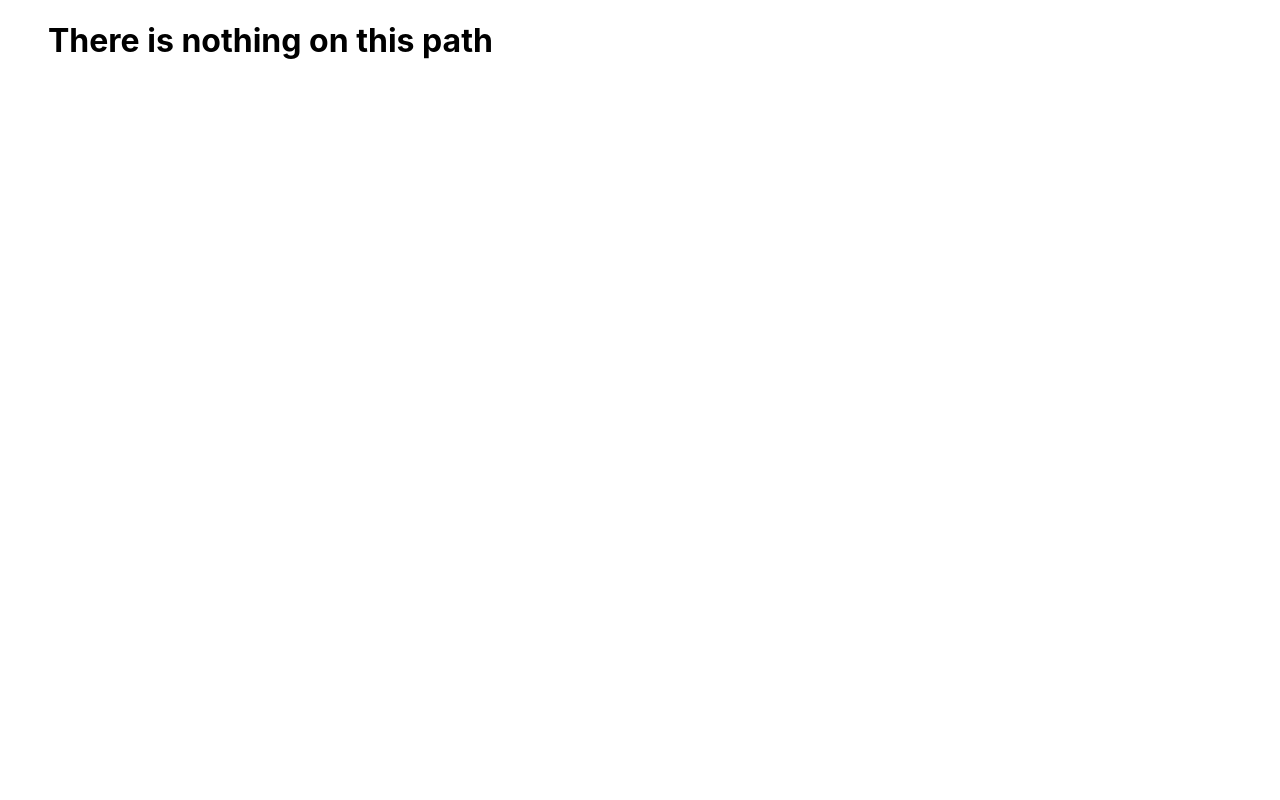
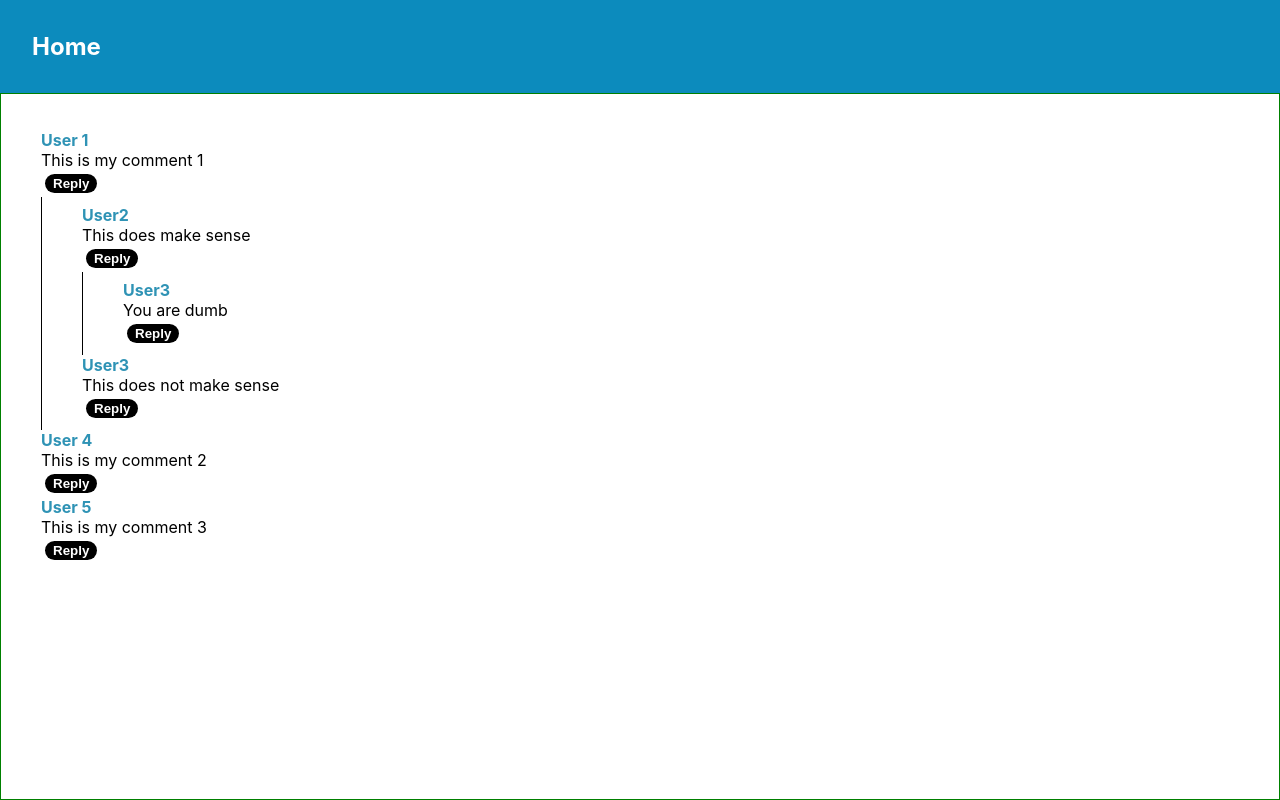
Before and after one commit to aayush-jangra/frontend, a React (Create React App) app in the folder machine-coding/: page /nested-comments in a window 1280 px wide. Built offline with nearby package versions, Linux system fonts and the light colour scheme.

Commit message:
Nested Comments

```diff
--- a/machine-coding/src/App.js
+++ b/machine-coding/src/App.js
@@ -4,6 +4,7 @@ import { Caraousel } from "./Pages/Caraousel/CaraouselPage";
 import { DebounceAndThrottle } from "./Pages/DebounceAndThrottle/DebounceAndThrottle";
 import { Homepage } from "./Pages/Homepage/Homepage";
 import { MemoryGamePage } from "./Pages/MemoryGame/MemoryGamePage";
+import { NestedCommentsPage } from "./Pages/NestedComments/NestedCommentsPage";
 import { OtpInputPage } from "./Pages/OtpInput/OtpInputPage";
 import { ProgressBarPage } from "./Pages/ProgressBar/ProgressBarPage";
 import { QueueGridPage } from "./Pages/QueueGrid/QueueGridPage";
@@ -88,6 +89,10 @@ function App() {
       path: "/memory-game",
       component: <MemoryGamePage />,
     },
+    {
+      path: "/nested-comments",
+      component: <NestedCommentsPage />,
+    },
   ];
 
   return (
--- /dev/null
+++ b/machine-coding/src/Pages/NestedComments/NestedComments.jsx
@@ -0,0 +1,72 @@
+import { useState } from "react";
+import "./nestedCommentsStyles.css";
+
+export const Comment = ({
+  comment,
+  allComments,
+  replyToComment,
+  deleteComment,
+}) => {
+  const [showInput, setShowInput] = useState(false);
+  const [inputValue, setinputValue] = useState("");
+
+  const handleChange = (e) => {
+    setinputValue(e.target.value);
+  };
+
+  return (
+    <div className="comment">
+      <div className="comment-author">{comment.author}</div>
+      <div>{comment.content}</div>
+      <div className="comment-reply-box">
+        <button
+          className="comment-reply-button"
+          onClick={() => setShowInput((prev) => !prev)}
+        >
+          Reply
+        </button>
+        {comment.author === "You" && (
+          <button
+            className="comment-delete-button"
+            onClick={() => deleteComment(comment.id)}
+          >
+            Delete
+          </button>
+        )}
+      </div>
+      {showInput && (
+        <div className="comment-reply-input-container">
+          <textarea
+            style={{ width: 300, height: 100 }}
+            value={inputValue}
+            onChange={handleChange}
+          />
+          <button
+            onClick={() => {
+              replyToComment(comment.id, inputValue);
+              setinputValue("");
+              setShowInput(false);
+            }}
+            disabled={!inputValue}
+            className="comment-post-button"
+          >
+            Post
+          </button>
+        </div>
+      )}
+      {comment.replies && !!comment.replies.length && (
+        <div className="replies">
+          {comment.replies.map((id) => (
+            <Comment
+              key={id}
+              comment={allComments[id]}
+              allComments={allComments}
+              replyToComment={replyToComment}
+              deleteComment={deleteComment}
+            />
+          ))}
+        </div>
+      )}
+    </div>
+  );
+};
--- /dev/null
+++ b/machine-coding/src/Pages/NestedComments/NestedCommentsPage.jsx
@@ -0,0 +1,68 @@
+import { useState } from "react";
+import { defaultComments } from "../../constants/comments";
+import { Comment } from "./NestedComments";
+import "./nestedCommentsStyles.css";
+
+export const NestedCommentsPage = () => {
+  const [comments, setComments] = useState(defaultComments);
+
+  const rootComments = Object.values(comments).filter(
+    (comment) => comment.parentId === null
+  );
+
+  const replyToComment = (id, content) => {
+    const newComment = {
+      id: Date.now(),
+      parentId: id,
+      replies: [],
+      author: "You",
+      content,
+    };
+
+    setComments((prev) => {
+      const copy = { ...prev };
+
+      copy[id].replies.push(newComment.id);
+
+      return { [newComment.id]: { ...newComment }, ...copy };
+    });
+  };
+
+  const deleteComment = (id) => {
+    setComments((prev) => {
+      const copy = { ...prev };
+
+      copy[copy[id].parentId].replies = copy[copy[id].parentId].replies.filter(
+        (replyId) => replyId !== id
+      );
+
+      // Enough till now to delete from UI
+
+      const deleteRecursively = (commentId) => {
+        copy[commentId].replies?.forEach((replyId) => {
+          deleteRecursively(replyId);
+        });
+
+        delete copy[commentId];
+      };
+
+      deleteRecursively(id);
+
+      return copy;
+    });
+  };
+
+  return (
+    <div>
+      {rootComments.map((comment) => (
+        <Comment
+          key={comment.id}
+          comment={comment}
+          allComments={comments}
+          replyToComment={replyToComment}
+          deleteComment={deleteComment}
+        />
+      ))}
+    </div>
+  );
+};
--- /dev/null
+++ b/machine-coding/src/Pages/NestedComments/nestedCommentsStyles.css
@@ -0,0 +1,76 @@
+.comments {
+  width: 100%;
+  display: flex;
+  flex-direction: column;
+  align-items: start;
+  justify-content: start;
+  gap: 8px;
+}
+
+.comment {
+  text-align: start;
+  padding-left: 4px;
+  width: 100%;
+}
+
+.replies {
+  padding: 8px 0 8px 36px;
+  border-left: 1px solid;
+}
+
+.comment-author {
+  font-weight: 700;
+  color: rgb(47, 147, 181);
+}
+
+.comment-reply-button {
+  background-color: black;
+  border: 0;
+  border-radius: 16px;
+  color: white;
+  padding: 2px 8px;
+  cursor: pointer;
+  font-weight: 700;
+}
+
+.comment-post-button {
+  background-color: lightgreen;
+  border: 0;
+  border-radius: 16px;
+  color: black;
+  padding: 2px 8px;
+  cursor: pointer;
+  width: 64px;
+  height: 32px;
+  align-self: flex-end;
+  font-weight: 700;
+}
+
+.comment-post-button:disabled {
+  background-color: gray;
+  cursor: not-allowed;
+}
+
+.comment-delete-button {
+  background-color: red;
+  border: 0;
+  border-radius: 16px;
+  color: white;
+  padding: 2px 8px;
+  cursor: pointer;
+  font-weight: 700;
+}
+
+.comment-reply-box {
+  display: flex;
+  gap: 16px;
+  padding: 4px;
+}
+
+.comment-reply-input-container {
+  display: flex;
+  flex-direction: column;
+  gap: 16px;
+  margin: 12px 0px;
+  width: min-content;
+}
--- /dev/null
+++ b/machine-coding/src/constants/comments.js
@@ -0,0 +1,44 @@
+export const defaultComments = {
+  1: {
+    id: 1,
+    author: "User 1",
+    content: "This is my comment 1",
+    replies: ["4", "5"],
+    parentId: null,
+  },
+  2: {
+    id: 2,
+    author: "User 4",
+    content: "This is my comment 2",
+    replies: [],
+    parentId: null,
+  },
+  3: {
+    id: 3,
+    author: "User 5",
+    content: "This is my comment 3",
+    replies: [],
+    parentId: null,
+  },
+  4: {
+    id: 4,
+    author: "User2",
+    content: "This does make sense",
+    replies: ["6"],
+    parentId: "1",
+  },
+  5: {
+    id: 5,
+    author: "User3",
+    content: "This does not make sense",
+    replies: [],
+    parentId: "1",
+  },
+  6: {
+    id: 6,
+    author: "User3",
+    content: "You are dumb",
+    replies: [],
+    parentId: "4",
+  },
+};
--- a/machine-coding/src/constants/questions.js
+++ b/machine-coding/src/constants/questions.js
@@ -120,4 +120,10 @@ export const questions = [
       "Build a Memory Game where players flip tiles to find matching pairs. Each tile has a hidden number, and when two matching tiles are revealed, they remain open; otherwise, they flip back. The game continues until all tiles are matched and removed.",
     path: "/memory-game",
   },
+  {
+    title: "Nested Comments",
+    description:
+      "Build a Nested Comments Component that supports adding, replying to, and deleting comments. Each comment can have multiple levels of replies, maintaining a proper hierarchy. Optionally, do not use recursive data",
+    path: "/nested-comments",
+  },
 ];
```
